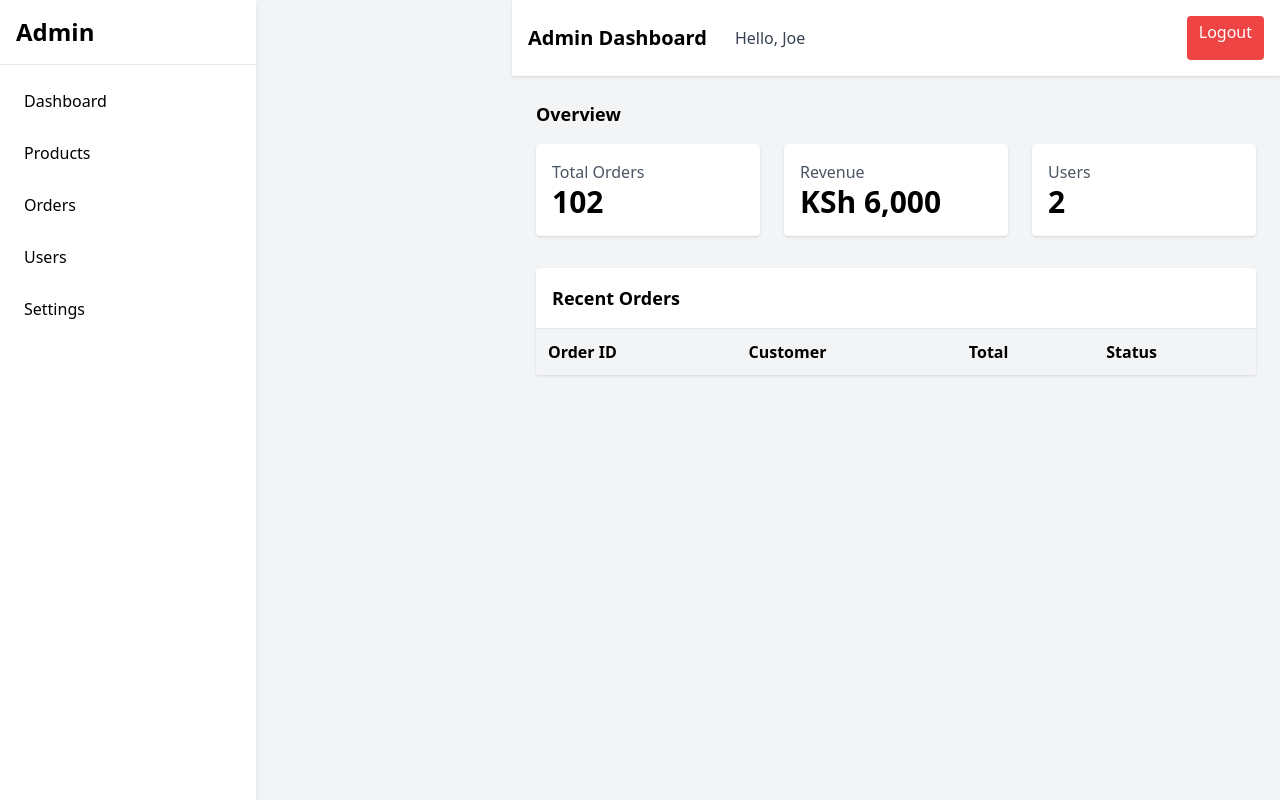
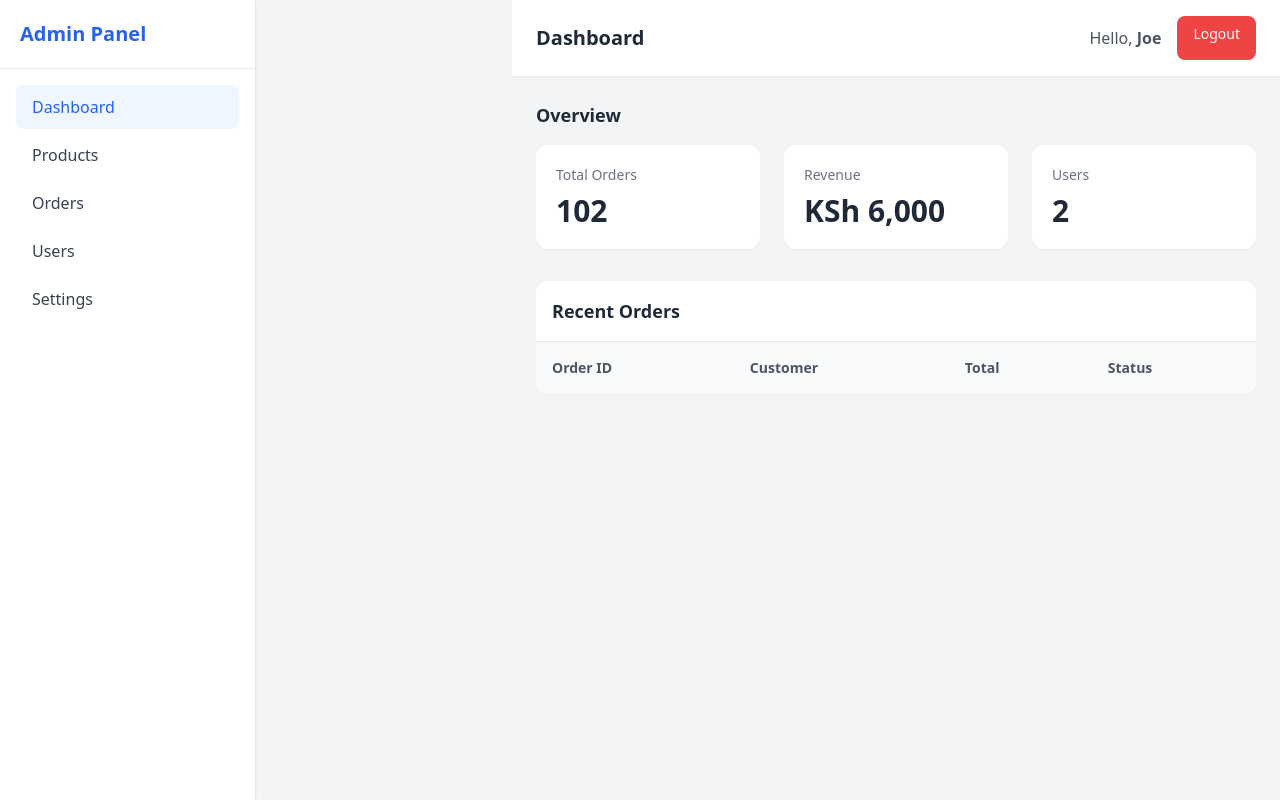
Before and after one commit to Joe-muraguri/samawa-soko, a Flask app: page /api/admin/dashboard in a window 1280 px wide. Run offline with Flask 3, Linux system fonts and the light colour scheme; lists and menus that the app fills with data are empty; style sheets or scripts are compiled from the project's sources; some libraries are stand-ins or nearby versions.

Commit message:
Added admin order view

```diff
--- a/app/routes/admin.py
+++ b/app/routes/admin.py
@@ -1,6 +1,9 @@
-from flask import Blueprint, jsonify, render_template, request
+from flask import Blueprint, jsonify, render_template, request, redirect, url_for
+from app import db
 from app.utils.utils import role_required
 from flask_jwt_extended import jwt_required
+from app.models.product import Product
+from app.models.order import Order
 
 
 admin_bp = Blueprint('admin', __name__)
@@ -15,6 +18,56 @@ def admin_dashboard():
 # @jwt_required()
 # @role_required('admin')
 def admin_products():
-    from app.models.product import Product
-    products = Product.query.all()
-    return render_template('admin/products_page.html', products=products), 200
+
+    page = request.args.get("page", 1, type=int)
+    search = request.args.get("q", "")
+
+    query = Product.query
+
+    if search:
+        query = query.filter(Product.name.ilike(f"%{search}%"))
+
+    products = query.order_by(Product.id.desc()).paginate(
+        page=page,
+        per_page=10,
+        error_out=False
+    )
+    return render_template('admin/products_page.html', products=products,search=search), 200
+
+
+@admin_bp.route("/orders")
+def admin_orders():
+    page = request.args.get("page", 1, type=int)
+    search = request.args.get("q", "")
+    status_filter = request.args.get("status", "")
+
+    query = Order.query
+
+    if search:
+        query = query.filter(Order.user_name.ilike(f"%{search}%"))
+
+    if status_filter:
+        query = query.filter(Order.status == status_filter)
+
+    orders = Order.query.order_by(Order.created_at.desc()).paginate(
+        page=page,
+        per_page=10,
+        error_out=False
+    )
+
+    return render_template("admin/orders.html", orders=orders, search=search, status_filter=status_filter)
+
+
+@admin_bp.route("/orders/<int:order_id>")
+def view_order(order_id):
+    order = Order.query.get_or_404(order_id)
+    return render_template("admin/order_detail.html", order=order)
+
+
+
+@admin_bp.route("/orders/<int:order_id>/status", methods=["POST"])
+def update_order_status(order_id):
+    order = Order.query.get_or_404(order_id)
+    order.status = request.form.get("status")
+    db.session.commit()
+    return redirect(url_for("admin.view_order", order_id=order.id))
--- a/app/templates/admin/dashboard.html
+++ b/app/templates/admin/dashboard.html
@@ -1,100 +1,123 @@
+<!DOCTYPE html>
+<html lang="en">
 <head>
+  <meta charset="UTF-8">
   <meta name="viewport" content="width=device-width, initial-scale=1.0">
   <link rel="stylesheet" href="{{ url_for('static', filename='src/output.css') }}">
   <script src="https://cdn.tailwindcss.com"></script>
   <title>Admin Dashboard</title>
 </head>
 
-<body class="bg-gray-100 flex">
-  <!-- Sidebar (hidden on mobile) -->
+<body class="bg-gray-100 min-h-screen flex">
+
+  <!-- Sidebar -->
   <aside id="sidebar"
-         class="fixed md:static inset-y-0 left-0 w-64 bg-white shadow-md transform -translate-x-full md:translate-x-0 transition-transform duration-200 ease-in-out z-50">
-    <div class="p-4 text-2xl font-bold border-b flex justify-between items-center">
-      Admin
-      <button id="closeSidebar" class="md:hidden text-gray-500 hover:text-gray-700">&times;</button>
+    class="fixed md:static inset-y-0 left-0 w-64 bg-white border-r shadow-sm
+           transform -translate-x-full md:translate-x-0 transition duration-200 z-50">
+
+    <div class="p-5 text-xl font-bold border-b flex items-center justify-between">
+      <span class="text-blue-600">Admin Panel</span>
+      <button id="closeSidebar" class="md:hidden text-gray-400 text-2xl">&times;</button>
     </div>
+
     <nav class="p-4">
-      <ul class="space-y-2">
-        <li><a href="" class="block p-2 rounded hover:bg-gray-200">Dashboard</a></li>
-        <li><a href="{{ url_for('admin.admin_products')}}" class="block p-2 rounded hover:bg-gray-200">Products</a></li>
-        <li><a href="" class="block p-2 rounded hover:bg-gray-200">Orders</a></li>
-        <li><a href="" class="block p-2 rounded hover:bg-gray-200">Users</a></li>
-        <li><a href="" class="block p-2 rounded hover:bg-gray-200">Settings</a></li>
+      <ul class="space-y-1 text-gray-700">
+        <li>
+          <a href="#" class="flex items-center gap-3 px-4 py-2 rounded-lg bg-blue-50 text-blue-600 font-medium">
+            Dashboard
+          </a>
+        </li>
+        <li>
+          <a href="{{ url_for('admin.admin_products') }}"
+             class="flex items-center gap-3 px-4 py-2 rounded-lg hover:bg-gray-100">
+            Products
+          </a>
+        </li>
+        <li><a href="{{ url_for('admin.admin_orders')}}" class="flex items-center gap-3 px-4 py-2 rounded-lg hover:bg-gray-100">Orders</a></li>
+        <li><a href="#" class="flex items-center gap-3 px-4 py-2 rounded-lg hover:bg-gray-100">Users</a></li>
+        <li><a href="#" class="flex items-center gap-3 px-4 py-2 rounded-lg hover:bg-gray-100">Settings</a></li>
       </ul>
     </nav>
   </aside>
 
-  <!-- Overlay for mobile -->
-  <div id="overlay" class="fixed inset-0 bg-black bg-opacity-50 hidden md:hidden z-40"></div>
+  <!-- Overlay -->
+  <div id="overlay" class="fixed inset-0 bg-black/40 hidden md:hidden z-40"></div>
 
-  <!-- Main Content -->
+  <!-- Main -->
   <div class="flex-1 flex flex-col md:ml-64">
-    <!-- Top Navbar -->
-<header class="bg-white shadow p-4 flex items-center justify-between">
+
+    <!-- Header -->
+    <header class="bg-white border-b px-4 sm:px-6 py-4 flex items-center justify-between">
       <div class="flex items-center gap-3">
-    <!-- Hamburger button (mobile) -->
-    <button id="openSidebar" class="md:hidden mr-3 text-gray-600 hover:text-gray-900">
-      ☰
-    </button>
-    <h1 class="text-xl font-semibold">Admin Dashboard</h1>
-    <span class="ml-4 text-gray-700">Hello, Joe</span>
+        <button id="openSidebar" class="md:hidden text-xl text-gray-600">☰</button>
+        <h1 class="text-lg sm:text-xl font-semibold text-gray-800">Dashboard</h1>
       </div>
 
-  <!-- Far right logout button -->
+      <div class="flex items-center gap-4">
+        <span class="hidden sm:block text-gray-600">Hello, <strong>Joe</strong></span>
         <a href=""
-     class="px-3 py-1 bg-red-500 text-white rounded hover:bg-red-600 whitespace-nowrap">
+           class="px-4 py-2 bg-red-500 text-white rounded-lg text-sm hover:bg-red-600 transition">
           Logout
         </a>
+      </div>
     </header>
 
-    <!-- Dashboard Content -->
-    <main class="p-6">
-      <h2 class="text-lg font-bold mb-4">Overview</h2>
+    <!-- Content -->
+    <main class="p-4 sm:p-6">
+
+      <!-- Metrics -->
+      <h2 class="text-lg font-semibold text-gray-800 mb-4">Overview</h2>
 
       <div class="grid grid-cols-1 sm:grid-cols-2 lg:grid-cols-3 gap-6">
-        <!-- Orders Card -->
-        <div class="bg-white p-4 rounded shadow">
-          <h3 class="text-gray-600">Total Orders</h3>
-          <p class="text-3xl font-bold">102</p>
+        <div class="bg-white rounded-xl p-5 shadow-sm">
+          <p class="text-gray-500 text-sm">Total Orders</p>
+          <p class="text-3xl font-bold text-gray-800 mt-2">102</p>
         </div>
 
-        <!-- Revenue Card -->
-        <div class="bg-white p-4 rounded shadow">
-          <h3 class="text-gray-600">Revenue</h3>
-          <p class="text-3xl font-bold">KSh 6,000</p>
+        <div class="bg-white rounded-xl p-5 shadow-sm">
+          <p class="text-gray-500 text-sm">Revenue</p>
+          <p class="text-3xl font-bold text-gray-800 mt-2">KSh 6,000</p>
         </div>
 
-        <!-- Users Card -->
-        <div class="bg-white p-4 rounded shadow">
-          <h3 class="text-gray-600">Users</h3>
-          <p class="text-3xl font-bold">2</p>
+        <div class="bg-white rounded-xl p-5 shadow-sm">
+          <p class="text-gray-500 text-sm">Users</p>
+          <p class="text-3xl font-bold text-gray-800 mt-2">2</p>
         </div>
       </div>
 
-      <!-- Recent Orders Table -->
-      <div class="mt-8 bg-white rounded shadow overflow-x-auto">
-        <h3 class="p-4 text-lg font-semibold border-b">Recent Orders</h3>
-        <table class="w-full text-left border-collapse">
-          <thead class="bg-gray-100">
+      <!-- Recent Orders -->
+      <div class="mt-8 bg-white rounded-xl shadow-sm overflow-x-auto">
+        <div class="p-4 border-b">
+          <h3 class="text-lg font-semibold text-gray-800">Recent Orders</h3>
+        </div>
+
+        <table class="w-full text-sm">
+          <thead class="bg-gray-50 text-gray-600">
             <tr>
-              <th class="p-3">Order ID</th>
-              <th class="p-3">Customer</th>
-              <th class="p-3">Total</th>
-              <th class="p-3">Status</th>
+              <th class="p-4 text-left">Order ID</th>
+              <th class="p-4 text-left">Customer</th>
+              <th class="p-4 text-left">Total</th>
+              <th class="p-4 text-left">Status</th>
             </tr>
           </thead>
-          <tbody>
+
+          <tbody class="divide-y">
             {% for order in recent_orders %}
-            <tr class="border-t">
-              <td class="p-3">#3</td>
-              <td class="p-3">joes</td>
-              <td class="p-3">KSh 350</td>
-              <td class="p-3">
-                <span class="px-2 py-1 rounded text-sm
-                  {% if order.status == 'Pending' %} bg-yellow-100 text-yellow-800
-                  {% elif order.status == 'Shipped' %} bg-green-100 text-green-800
-                  {% else %} bg-gray-200 text-gray-800 {% endif %}">
-                  completed
+            <tr class="hover:bg-gray-50">
+              <td class="p-4 font-medium">#3</td>
+              <td class="p-4">joes</td>
+              <td class="p-4">KSh 350</td>
+              <td class="p-4">
+                <span class="px-3 py-1 rounded-full text-xs font-medium
+                  {% if order.status == 'Pending' %}
+                    bg-yellow-100 text-yellow-700
+                  {% elif order.status == 'Shipped' %}
+                    bg-green-100 text-green-700
+                  {% else %}
+                    bg-gray-200 text-gray-700
+                  {% endif %}
+                ">
+                  Completed
                 </span>
               </td>
             </tr>
@@ -102,10 +125,11 @@
           </tbody>
         </table>
       </div>
+
     </main>
   </div>
 
-  <!-- Sidebar toggle script -->
+  <!-- Sidebar Script -->
   <script>
     const sidebar = document.getElementById('sidebar');
     const overlay = document.getElementById('overlay');
@@ -127,4 +151,6 @@
       overlay.classList.add('hidden');
     });
   </script>
+
 </body>
+</html>
--- a/app/templates/partials/header.html
+++ b/app/templates/partials/header.html
@@ -23,7 +23,7 @@
                 <a href="/" class="text-gray-700 hover:text-indigo-600 transition-colors">Home</a>
                 <a href="/" class="text-gray-700 hover:text-indigo-600 transition-colors">Shop</a>
                 <a href="/about" class="text-gray-700 hover:text-indigo-600 transition-colors">About</a>
-                <a href="/create_product" class="text-gray-700 hover:text-indigo-600 transition-colors">Create Products</a>
+                <a href="{{url_for('admin.admin_dashboard')}}" class="text-gray-700 hover:text-indigo-600 transition-colors">Admin</a>
             </nav>
 
             <!-- Icons -->
@@ -57,7 +57,7 @@
             <a href="/" class="block py-2 text-gray-700 hover:text-indigo-600">Home</a>
             <a href="/shop" class="block py-2 text-gray-700 hover:text-indigo-600">Shop</a>
             <a href="/about" class="block py-2 text-gray-700 hover:text-indigo-600">About</a>
-            <a href="/create_product" class="block py-2 text-gray-700 hover:text-indigo-600">Create Products</a>
+            <a href="{{url_for('admin.admin_dashboard')}}" class="block py-2 text-gray-700 hover:text-indigo-600">Admin</a>
         </div>
     </header>
 
```
Also changed, not shown: app/templates/admin/order_detail.html (added, +32 -0 lines), app/templates/admin/orders.html (+144 -0 lines), app/templates/admin/products_page.html (+125 -33 lines), app/templates/admin/view_order.html (added, +15 -0 lines), app/utils/deduct_stock.py (added, +15 -0 lines). Lines whose indentation alone changed are shown as unchanged.
